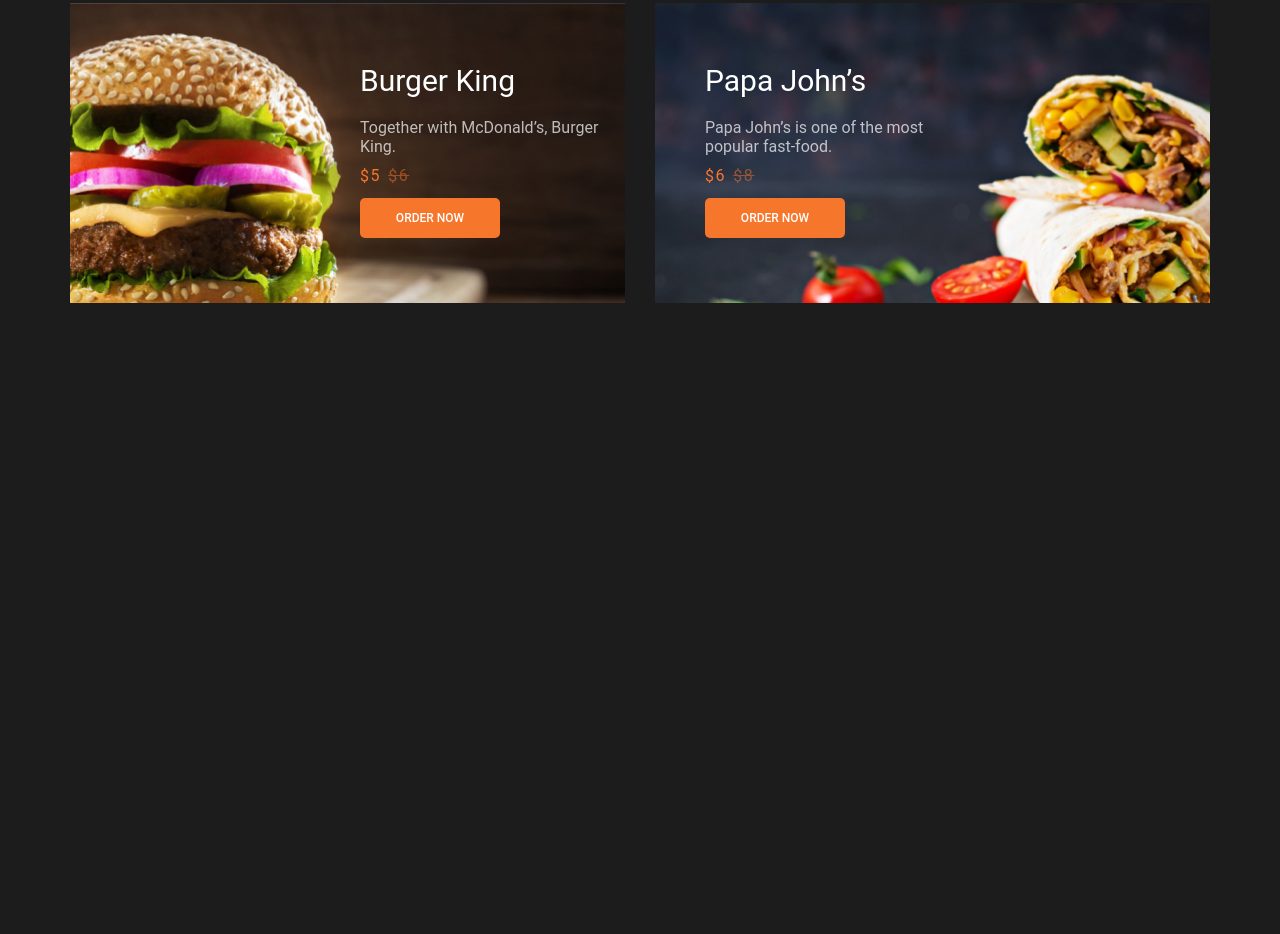
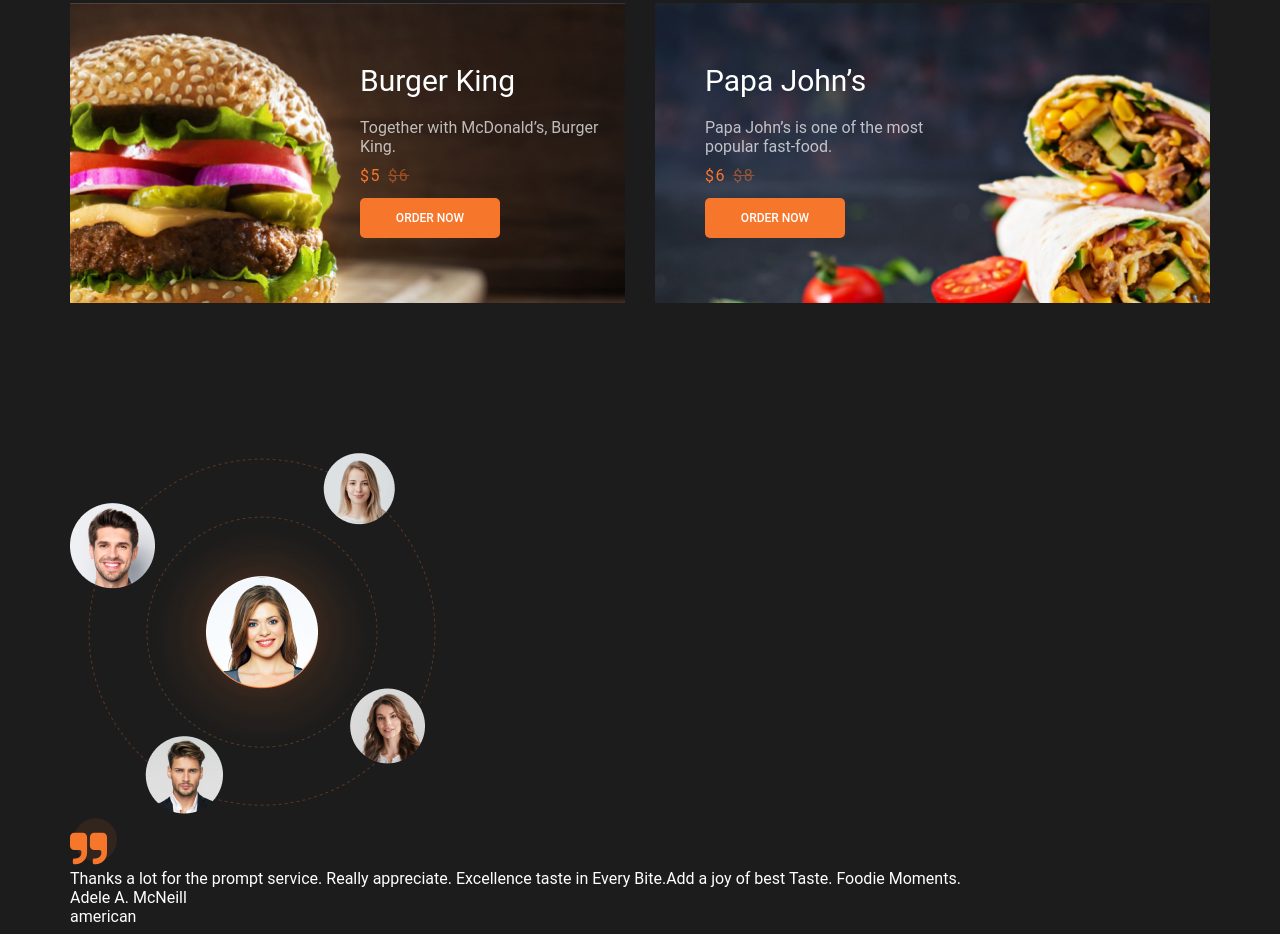
Before and after one commit to Valeriya266/Burger-Landing, a plain HTML site: page index.html in a window 1280 px wide. Shown: the part 2430-3364 px from the top of the page. Before the commit the page ends 2891 px from the top, so only its background shows below. Drawn offline with Linux system fonts and the light colour scheme; a web font is replaced by a local one.

Commit message:
add html of section feedback

```diff
--- a/index.html
+++ b/index.html
@@ -121,6 +121,17 @@
                 </div>
             </div>
         </section>
+        <section class="feedback">
+            <div class="container">
+                <img src="./images/feedback.png" alt="" class="feedback__people">
+                <div class="feedback__text">
+                    <img src="./images/icons/quote.svg" alt="" class="feedback__elem">
+                    <p class="feedback__comment">Thanks a lot for the prompt service. Really appreciate. Excellence taste in Every Bite.Add a joy of best Taste. Foodie Moments.</p>
+                    <div class="feedback__name">Adele A. McNeill</div>
+                    <div class="feedback__nationality">american</div>
+                </div>
+            </div>
+        </section>
     </main>
 </body>
 </html>
```
